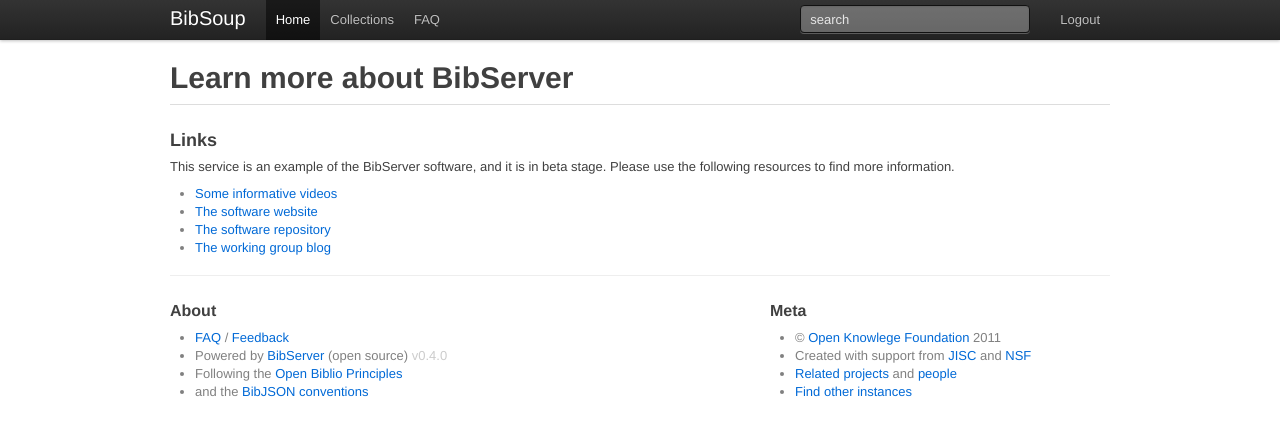
After one commit to rufuspollock-okfn/bibserver, a Python web app: template bibserver/templates/home/faq.html in a window 1280 px wide. The commit adds this page. Shown: the top 436 px of the page. Run offline with Jinja, Linux system fonts and the light colour scheme; the template is opened without the code that fills it, so the values that code supplies are empty; some libraries are stand-ins or nearby versions.

Commit message:
adding some beta tags and a version number, tidying up the FAQ page to make things a bit neater for release announce - closes #188

```diff
--- a/bibserver/iomanager.py
+++ b/bibserver/iomanager.py
@@ -247,7 +247,7 @@ class IOManager(object):
                         out += item.get('type','') + ": " + theid + "<br />"
                     return out
                 else:
-                    return ','.join([str(i) for i in res])
+                    return ','.join([unicode(i) for i in res])
             else:
                 return res
         return res
--- a/bibserver/parsers/BibTexParser.py
+++ b/bibserver/parsers/BibTexParser.py
@@ -218,6 +218,9 @@ class BibTexParser(BaseParser):
 
 
     # some methods to tidy and format keys and vals
+
+    # this parser was developed from an original one written by Jim Pitman pitman@stat.berkeley.edu
+    # the following 5 methods are fairly similar to the ones found in the original parser
 
     def strip_quotes(self, val):
         """Strip double quotes enclosing string"""
--- a/bibserver/templates/base.html
+++ b/bibserver/templates/base.html
@@ -2,7 +2,7 @@
 <html lang="en">
   <head>
     <meta charset="utf-8">
-    <title>BibSoup - from the Open Knowledge Foundation</title>
+    <title>BibSoup</title>
     <meta name="description" content="BibSever - http://bibserver.okfn.org/">
     <meta name="author" content="Open Knowledge Foundation">
 
@@ -58,7 +58,7 @@
             {% if upload == "YES" %}
                 <li><a href="/upload">Upload</a></li>
             {% endif %}
-            <li><a href="/content/howto">FAQ</a></li>
+            <li><a href="/faq">FAQ</a></li>
           </ul>
           <ul class="nav secondary-nav">
             <li>
@@ -115,19 +115,24 @@
       <div class="row">
         <div class="span6">
           <h4>About</h4>
-            <p><a href="/content/howto">FAQ</a></p>
-            <p><a href="https://github.com/okfn/bibserver/issues">Feedback</a></p>
-            <p>Powered by BibServer - <a href="https://github.com/okfn/bibserver">Get the code (open source)</a></p>
+          <ul>
+            <li><a href="/faq">FAQ</a> / <a href="https://github.com/okfn/bibserver/issues">Feedback</a></li>
+            <li>Powered by <a href="https://github.com/okfn/bibserver">BibServer</a> (open source) <span style="color:#ccc">v0.4.0</span></li>
+            <li>Following the <a href="http://openbiblio.net/principles/">Open Biblio Principles</a></li>
+            <li>and the <a href="http://bibjson.org">BibJSON conventions</a></li>
+          </ul>
         </div>
-        <div class="span5">
+        <div class="span4">
           &nbsp;
        </div>
-        <div class="span5">
+        <div class="span6">
           <h4>Meta</h4>
-          <p>&copy; Open Knowlege Foundation 2011</p>
-          <p>Following the <a href="http://openbiblio.net/principles/">Open Biblio Principles</a></p>
-          <p>Using the <a href="http://bibjson.org">BibJSON conventions</a></p>
-          <p>Find other BibServersat <a href="http://bibkn.org">bibkn.org</a></p>
+          <ul>
+            <li>&copy; <a href="http://okfn.org">Open Knowlege Foundation</a> 2011</li>
+            <li>Created with support from <a href="http://jisc.ac.uk">JISC</a> and <a href="">NSF</a></li>
+            <li><a href="http://bibserver.org/about/related/">Related projects</a> and <a href="http://openbiblio.net/p/jiscopenbib/">people</a></li>
+            <li><a href="http://bibkn.org">Find other instances</a></li>
+          </ul>
         </div>
       </div>
     </footer>
--- /dev/null
+++ b/bibserver/templates/home/faq.html
@@ -0,0 +1,19 @@
+{% extends "/base.html" %}
+
+{% block content %}
+
+<div class="page-header">
+  <h1>Learn more about BibServer</h1>
+</div>
+
+<h3>Links</h3>
+<p>This service is an example of the BibServer software, and it is in beta stage. Please use the following resources to find more information.</p>
+<ul>
+<li><a href="http://bibserver.org/about/videos">Some informative videos</a></li>
+<li><a href="http://bibserver.org">The software website</a></li>
+<li><a href="http://github.com/okfn/bibserver">The software repository</a></li>
+<li><a href="http://openbiblio.net">The working group blog</a></li>
+</ul>
+
+
+{% endblock %}
--- a/bibserver/templates/home/index.html
+++ b/bibserver/templates/home/index.html
@@ -3,7 +3,7 @@
 {% block content %}
       <div class="hero-unit">
         <h1>Welcome to BibSoup!</h1>
-        <p>BibSoup makes it easy to find, manage and share bibliographies.</p>
+        <p>BibSoup makes it easy to find, manage and share bibliographies. <small>(now in beta)</small></p>
       </div>
 
       <!-- Example row of columns -->
--- a/bibserver/templates/search/facet-sidebar.html
+++ b/bibserver/templates/search/facet-sidebar.html
@@ -40,7 +40,7 @@ jQuery(document).ready(function() {
         });
         sorts += '<br>sort: <a id="asc" class="facet_sort label" href="">A &raquo;</a> <a id="desc" class="facet_sort label" href="">Z &raquo;</a> ';
         sorts += '<a id="term" class=" facet_type label" href="">by term</a> <a id="count" class="facet_type label" href="">by count</a>';
-        sorts += '<br>show: <input id="_size" class="facet_sizer" type="text" value="" /> of ';
+        //sorts += '<br>show: <input id="_size" class="facet_sizer" type="text" value="" /> of ';
         sorts += '</div>';
         jQuery(this).before(sorts);
     });
--- a/config.json
+++ b/config.json
@@ -47,7 +47,7 @@
         {
             "key":"author.name",
             "order":"term",
-            "size":1000,
+            "size":500,
             "display_name":"author"
         },
         {
```
Also changed, not shown: bibserver/templates/home/content.html (deleted, +0 -12 lines), bibserver/templates/search/paging.html (+1 -19 lines), bibserver/web.py (+4 -4 lines).
